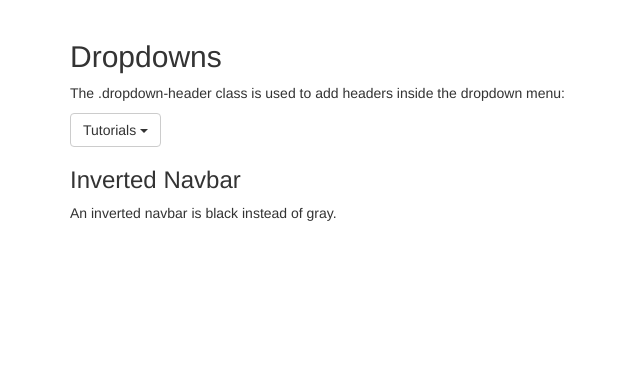
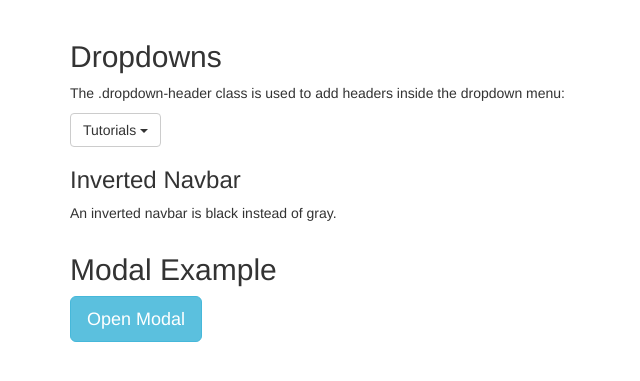
Before and after one commit to sagarlohani/test, a Flask app: page / in a window 1280 px wide. Shown: the part 72-453 px from the top of the page, without its empty margins (0-640 px from the left). Run offline with Flask 2, Linux system fonts and the light colour scheme; the visitor is signed in with stand-in values (Sample User, id 1); some libraries are stand-ins or nearby versions.

Commit message:
udated modal

```diff
--- a/templates/webpage.html
+++ b/templates/webpage.html
@@ -44,5 +44,33 @@
   <p>An inverted navbar is black instead of gray.</p>
 </div>
 
+<div class="container">
+  <h2>Modal Example</h2>
+  <!-- Trigger the modal with a button -->
+  <button type="button" class="btn btn-info btn-lg" data-toggle="modal" data-target="#myModal">Open Modal</button>
+
+  <!-- Modal -->
+  <div class="modal fade" id="myModal" role="dialog">
+    <div class="modal-dialog">
+
+      <!-- Modal content-->
+      <div class="modal-content">
+        <div class="modal-header">
+          <button type="button" class="close" data-dismiss="modal">&times;</button>
+          <h4 class="modal-title">Modal Header</h4>
+        </div>
+        <div class="modal-body">
+          <p>Some text in the modal.</p>
+        </div>
+        <div class="modal-footer">
+          <button type="button" class="btn btn-default" data-dismiss="modal">Close</button>
+        </div>
+      </div>
+
+    </div>
+  </div>
+
+</div>
+
 </body>
 </html>
```
